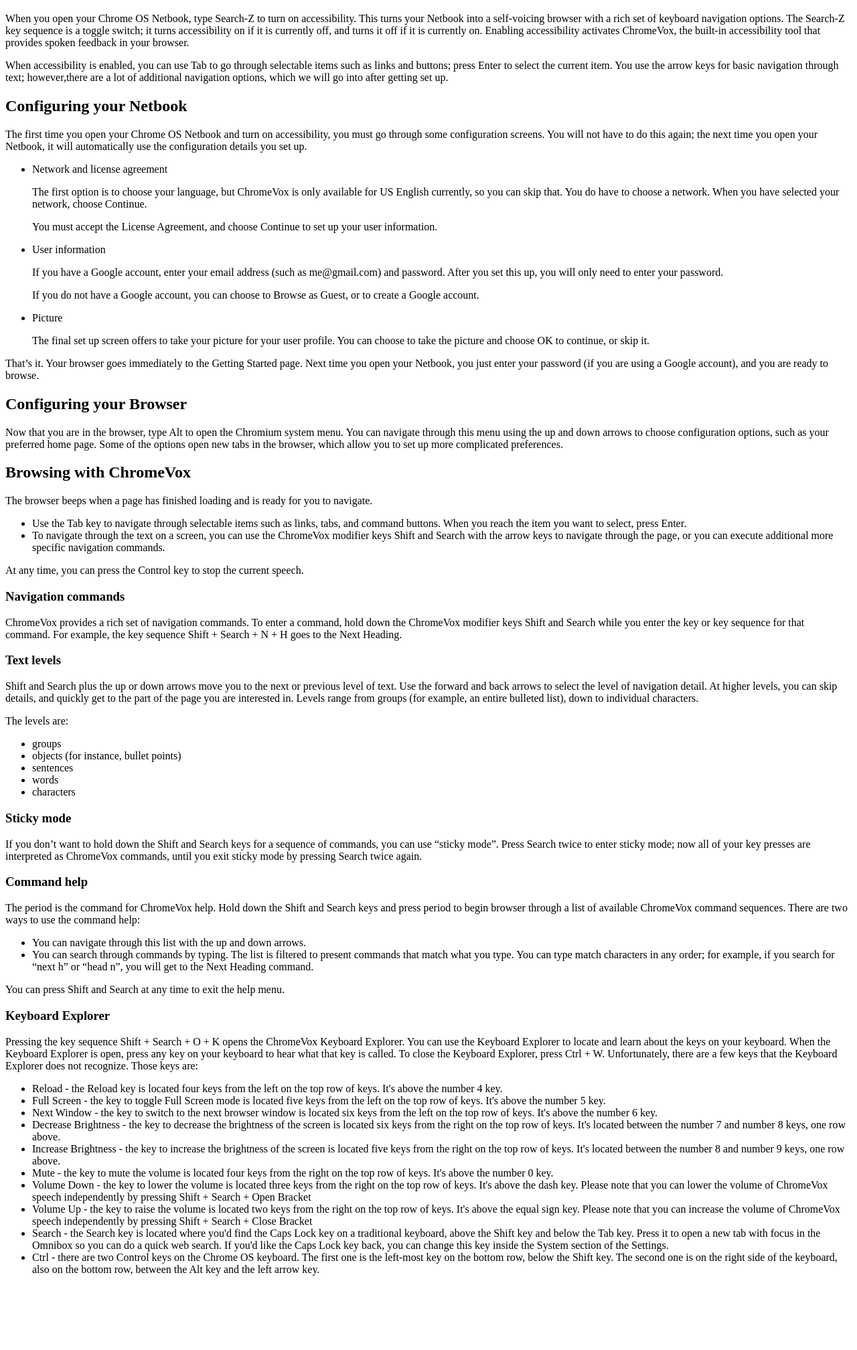
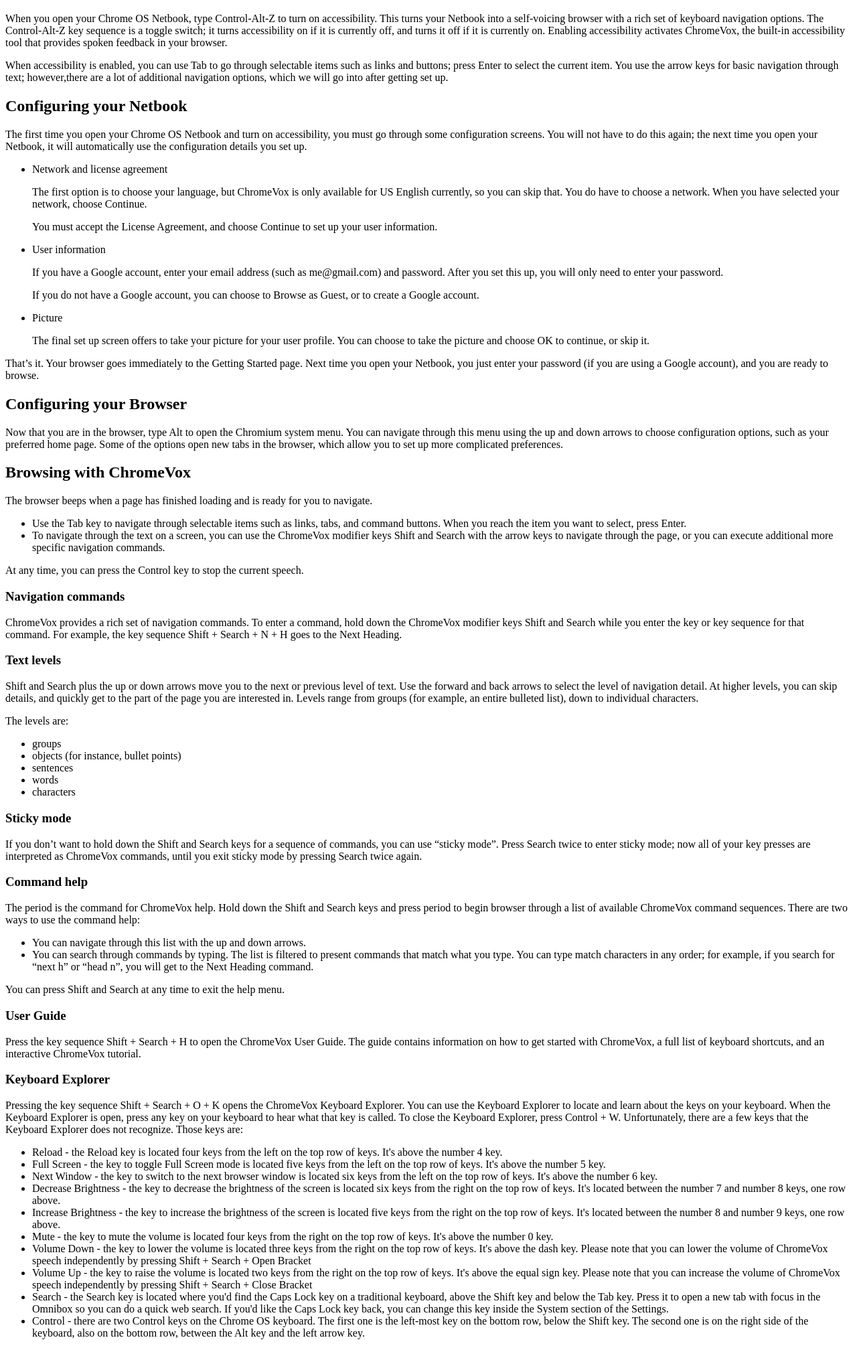
Before and after one commit to operasoftware/chromevox, a plain HTML site: page tutorial/getting_started.html in a window 1280 px wide. Shown: the part 61-2077 px from the top of the page at 67% size. Before the commit the page ends 1982 px from the top, so only its background shows below. Drawn offline with Linux system fonts and the light colour scheme.

Commit message:
Correcting keyboard shortcut to turn on Chrome OS Accessibility
git-svn-id: http://google-axs-chrome.googlecode.com/svn/trunk@19 d45b90a2-0663-2418-5226-304fbafce7bb

```diff
--- a/tutorial/getting_started.html
+++ b/tutorial/getting_started.html
@@ -30,11 +30,11 @@
 
 <body>
 <h1>Getting Started with ChromeVox on your Chrome OS Netbook</h1>
-<p>When you open your Chrome OS Netbook, type Search-Z to turn on accessibility. This turns your
-Netbook into a self-voicing browser with a rich set of keyboard navigation options. The Search-Z key
-sequence is a toggle switch; it turns accessibility on if it is currently off, and turns it off if
-it is currently on. Enabling accessibility activates ChromeVox, the built-in accessibility tool that
-provides spoken feedback in your browser.</p>
+<p>When you open your Chrome OS Netbook, type Control-Alt-Z to turn on accessibility. This turns
+your Netbook into a self-voicing browser with a rich set of keyboard navigation options. The
+Control-Alt-Z key sequence is a toggle switch; it turns accessibility on if it is currently off, and
+turns it off if it is currently on. Enabling accessibility activates ChromeVox, the built-in
+accessibility tool that provides spoken feedback in your browser.</p>
 
 <p>When accessibility is enabled, you can use Tab to go through selectable items such as links and
 buttons; press Enter to select the current item. You use the arrow keys for basic navigation through
@@ -128,11 +128,16 @@
 
 <p>You can press Shift and Search at any time to exit the help menu.</p>
 
+<h3>User Guide</h3>
+<p>Press the key sequence Shift + Search + H to open the ChromeVox User Guide. The guide
+contains information on how to get started with ChromeVox, a full list of keyboard shortcuts,
+and an interactive ChromeVox tutorial.</p>
+
 <h3>Keyboard Explorer</h3>
 <p>Pressing the key sequence Shift + Search + O + K opens the ChromeVox Keyboard Explorer. You can
 use the Keyboard Explorer to locate and learn about the keys on your keyboard. When the Keyboard
 Explorer is open, press any key on your keyboard to hear what that key is called. To close the
-Keyboard Explorer, press Ctrl + W. Unfortunately, there are a few keys that the Keyboard Explorer
+Keyboard Explorer, press Control + W. Unfortunately, there are a few keys that the Keyboard Explorer
 does not recognize. Those keys are:
 <ul>
     <li>Reload - the Reload key is located four keys from the left on the top row of keys. It's
@@ -159,9 +164,9 @@
         keyboard, above the Shift key and below the Tab key. Press it to open a new tab with focus
         in the Omnibox so you can do a quick web search. If you'd like the Caps Lock key back, you
         can change this key inside the System section of the Settings.</li>
-    <li>Ctrl - there are two Control keys on the Chrome OS keyboard. The first one is the left-most
-        key on the bottom row, below the Shift key. The second one is on the right side of the
-        keyboard, also on the bottom row, between the Alt key and the left arrow key.</li>
+    <li>Control - there are two Control keys on the Chrome OS keyboard. The first one is the
+        left-most key on the bottom row, below the Shift key. The second one is on the right side of
+        the keyboard, also on the bottom row, between the Alt key and the left arrow key.</li>
 <ul>
 
 
```
Also changed, not shown: tutorial/browser.html (deleted, +0 -49 lines), tutorial/keyboard_shortcuts.html (+3 -2 lines).
